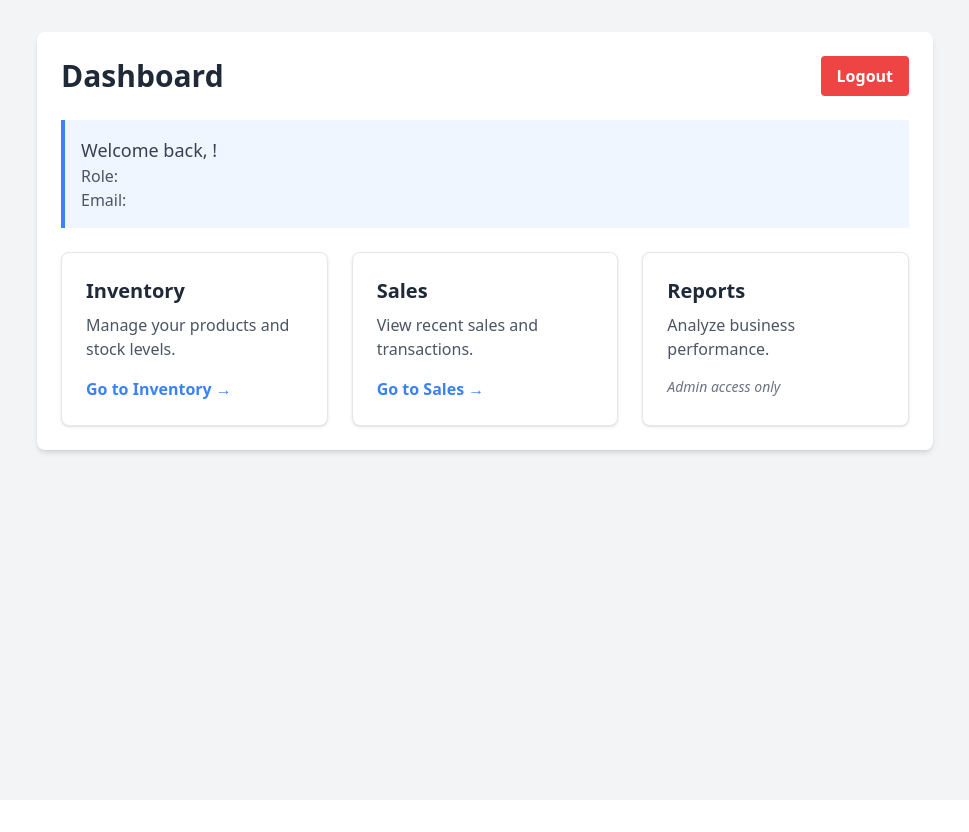
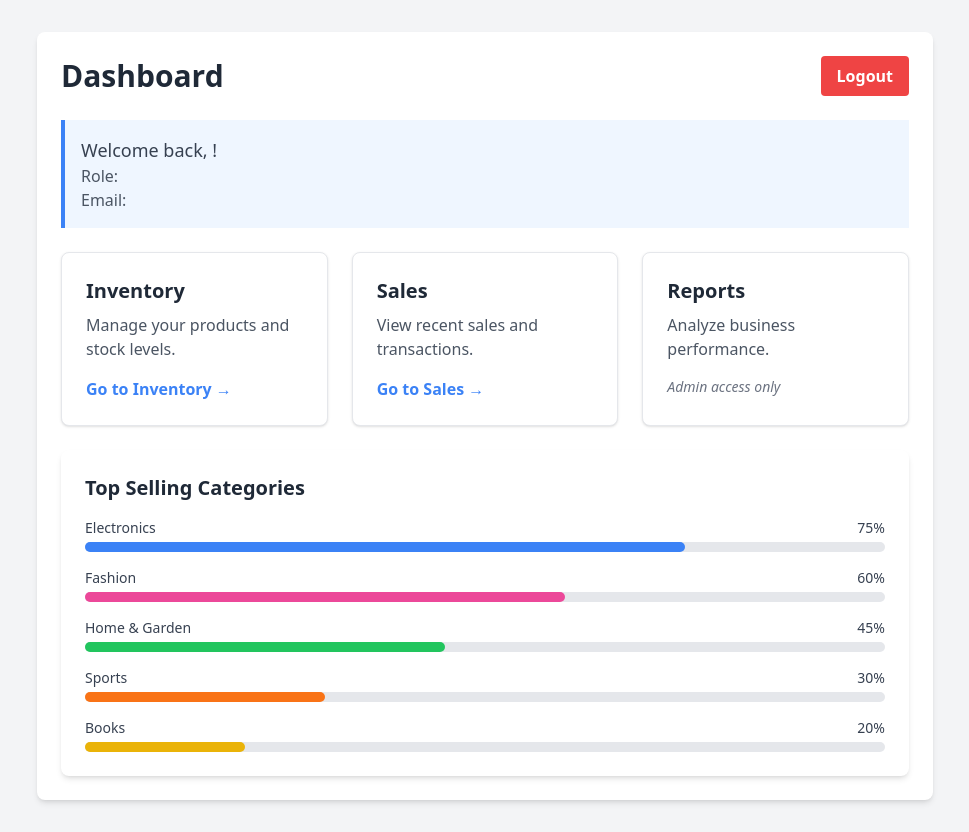
Before and after one commit to a8u8akar007/inventory-system, a React (Vite) app in the folder frontend/: page /dashboard in a window 1280 px wide. Shown: the whole page, without its empty margins (155-1124 px from the left). Before the commit the page ends 800 px from the top, so only its background shows below. Built offline with nearby package versions, Linux system fonts and the light colour scheme.

Commit message:
feat: Add DashboardPage with user information, logout functionality, and a new TopSellingCategories component.

```diff
--- /dev/null
+++ b/frontend/src/components/TopSellingCategories.jsx
@@ -0,0 +1,35 @@
+import React from 'react';
+
+const TopSellingCategories = () => {
+    const categories = [
+        { name: 'Electronics', percentage: 75, color: 'bg-blue-500' },
+        { name: 'Fashion', percentage: 60, color: 'bg-pink-500' },
+        { name: 'Home & Garden', percentage: 45, color: 'bg-green-500' },
+        { name: 'Sports', percentage: 30, color: 'bg-orange-500' },
+        { name: 'Books', percentage: 20, color: 'bg-yellow-500' },
+    ];
+
+    return (
+        <div className="bg-white p-6 rounded-lg shadow-md mt-6">
+            <h2 className="text-xl font-bold mb-4 text-gray-800">Top Selling Categories</h2>
+            <div className="space-y-4">
+                {categories.map((category) => (
+                    <div key={category.name}>
+                        <div className="flex justify-between mb-1">
+                            <span className="text-sm font-medium text-gray-700">{category.name}</span>
+                            <span className="text-sm font-medium text-gray-700">{category.percentage}%</span>
+                        </div>
+                        <div className="w-full bg-gray-200 rounded-full h-2.5">
+                            <div
+                                className={`${category.color} h-2.5 rounded-full transition-all duration-500 ease-out`}
+                                style={{ width: `${category.percentage}%` }}
+                            ></div>
+                        </div>
+                    </div>
+                ))}
+            </div>
+        </div>
+    );
+};
+
+export default TopSellingCategories;
--- a/frontend/src/pages/DashboardPage.jsx
+++ b/frontend/src/pages/DashboardPage.jsx
@@ -2,6 +2,7 @@ import React from 'react';
 import { useSelector, useDispatch } from 'react-redux';
 import { logout } from '../redux/authSlice';
 import { useNavigate } from 'react-router-dom';
+import TopSellingCategories from '../components/TopSellingCategories';
 
 const DashboardPage = () => {
     const { user } = useSelector((state) => state.auth);
@@ -60,6 +61,7 @@ const DashboardPage = () => {
                         )}
                     </div>
                 </div>
+                <TopSellingCategories />
             </div>
         </div>
     );
```
